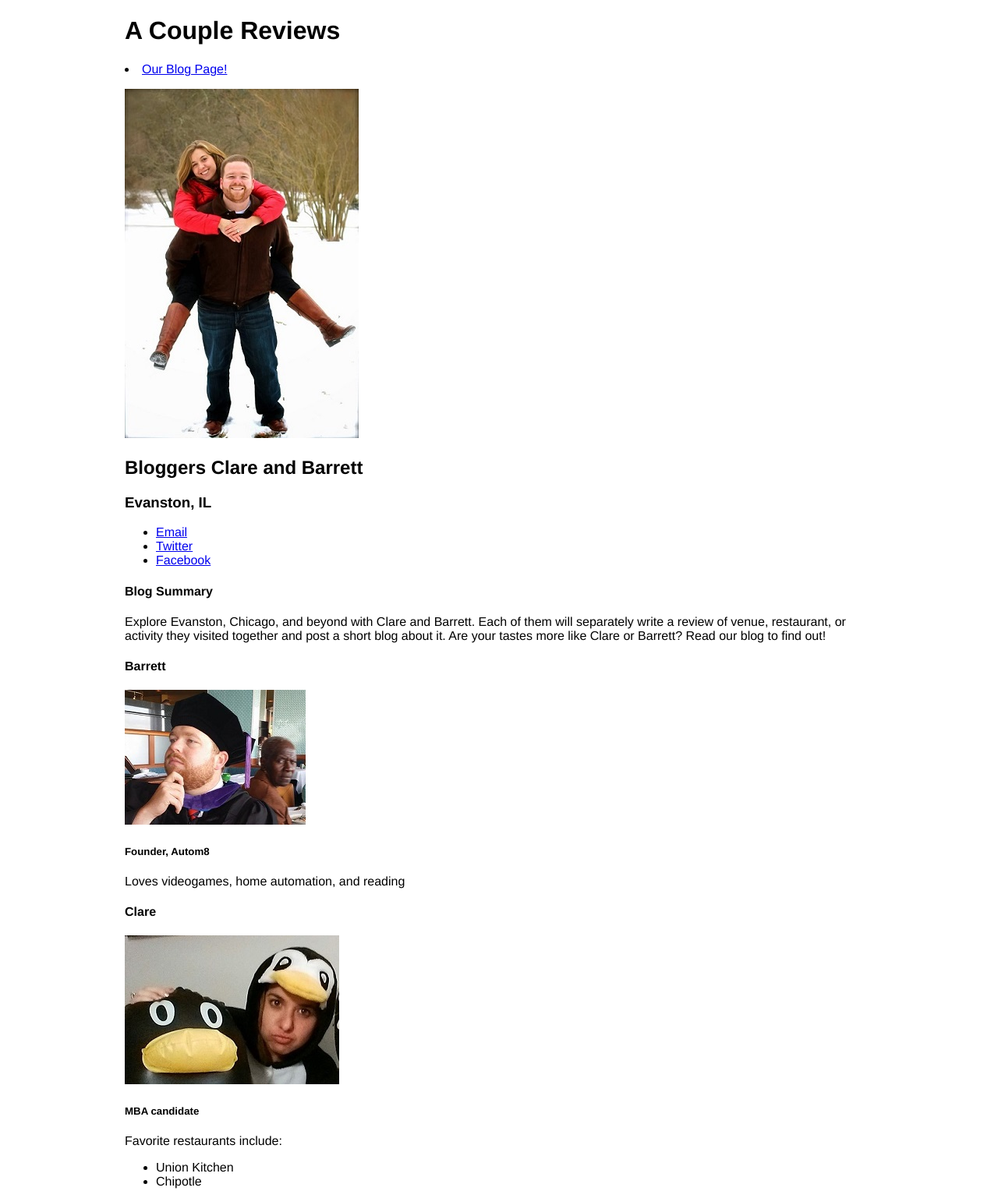
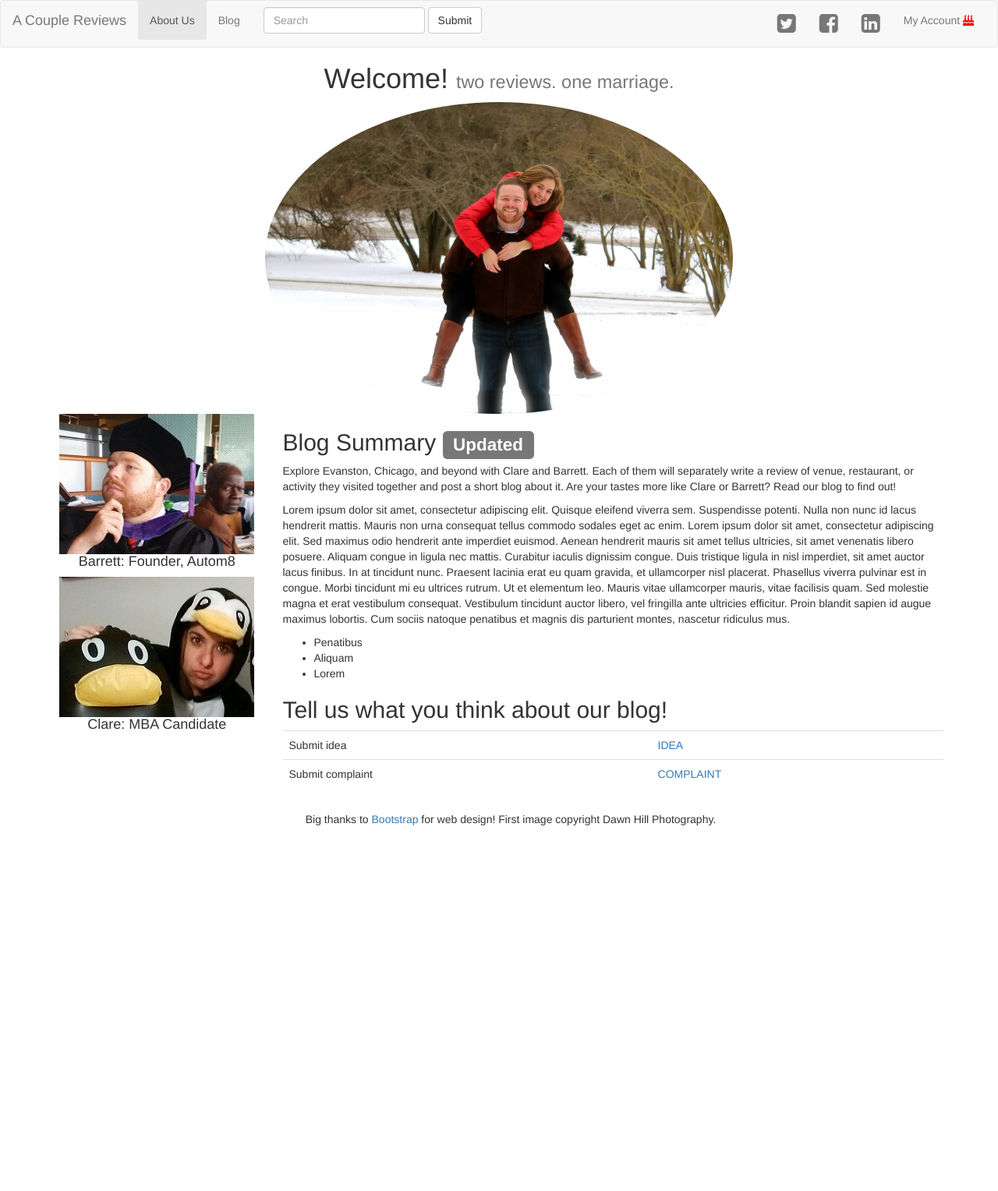
Before and after one commit to cea910/cea910.github.io, a plain HTML site: page index.html in a window 1280 px wide. Shown: the whole page at 78% size. After the commit the page ends 1071 px from the top, so only its background shows below. Drawn offline with nearby package versions, Linux system fonts and the light colour scheme.

Commit message:
HW3 Updates

```diff
--- a/index.html
+++ b/index.html
@@ -1,48 +1,127 @@
 <!DOCTYPE html>
 <html>
+
 <head>
   <title>Blog: A Couple Reviews</title>
   <meta charset="UTF-8">
-  <link rel="stylesheet" type="text/css" href="stylesheets/style.css">
+  <link rel="stylesheet" href="https://maxcdn.bootstrapcdn.com/bootstrap/3.3.2/css/bootstrap.min.css">
+  <link rel="stylesheet" href="https://maxcdn.bootstrapcdn.com/font-awesome/4.3.0/css/font-awesome.min.css">
+  <script src="https://maxcdn.bootstrapcdn.com/bootstrap/3.3.2/js/bootstrap.min.js"></script>
+
+  <style>
+  .fa-birthday-cake { color: red;}
+  </style>
 </head>
+
 <body>
-  <div id="wrapper">
-    <h1>A Couple Reviews</h1>
-    <li><a href="blogpage.html">Our Blog Page!</a></li>
+
+<!-- Navigation Bar -->
+
+  <nav class="navbar navbar-default">
+    <div class="container-fluid">
+      <!-- Brand and toggle get grouped for better mobile display -->
+      <div class="navbar-header">
+        <button type="button" class="navbar-toggle collapsed" data-toggle="collapse" data-target="#bs-example-navbar-collapse-1">
+          <span class="sr-only">Toggle navigation</span>
+          <span class="icon-bar"></span>
+          <span class="icon-bar"></span>
+          <span class="icon-bar"></span>
+        </button>
+        <a class="navbar-brand" href="#">A Couple Reviews</a>
+      </div>
+
+      <!-- Collect the nav links, forms, and other content for toggling -->
+      <div class="collapse navbar-collapse" id="bs-example-navbar-collapse-1">
+        <ul class="nav navbar-nav">
+          <li class="active"><a href="#">About Us<span class="sr-only">(current)</span></a></li>
+          <li><a href="blogpage.html">Blog</a></li>
+        </ul>
+        <form class="navbar-form navbar-left" role="search">
+          <div class="form-group">
+            <input type="text" class="form-control" placeholder="Search">
+          </div>
+          <button type="submit" class="btn btn-default">Submit</button>
+        </form>
+        <ul class="nav navbar-nav navbar-right">
+          <li><a href="http://www.twitter.com/acouplereviews"><i class="fa fa-twitter-square fa-2x"></i></a></li>
+          <li><a href="http://www.facebook.com/acouplereviews"><i class="fa fa-facebook-square fa-2x"></i></a></li>
+          <li><a href="http://www.linkedin.com/in/acouplereviews"><i class="fa fa-linkedin-square fa-2x"></i></a></li>
+          <li><a href="#">My Account <i class="fa fa-birthday-cake"></i>
+        </ul>
+        </a>
+        </li>
+        </ul>
+      </div><!-- /.navbar-collapse -->
+    </div><!-- /.container-fluid -->
+  </nav>
+
+<!-- Header -->
+
+<center>
+    <h1>Welcome! <small>two reviews. one marriage.</small></h1
+    <div class="img-responsive">
+    <img class="img-circle" src="images/headerphoto.jpg" height="400" width="600">
+</center>
+
+<div class="container">
+<div class="row">
+
+<!-- Left Sidebar -->
+
+<div class="col-md-3">
+    <center><img class="media-object" src="images/barrett.jpg" height="180" width="250">
+    <h4 class="media-body">Barrett: Founder, Autom8</h4></center>
+    <p> </p>
+    <center><img class="media-object" src="images/penguinclare.jpg" height="180" width="250">
+    <h4 class="media-body">Clare: MBA Candidate</h4></center>
+</div>
+
+<!-- Content -->
+
+<div class="col-md-9">
+  <h2>Blog Summary <span class="label label-default">Updated</span></h2>
+
     <p>
-      <img src="images/acouplereviewsphoto.jpg">
+      Explore Evanston, Chicago, and beyond with Clare and Barrett. Each of them will separately write a review of venue, restaurant, or activity they visited together and post a short blog about it. Are your tastes more like Clare or Barrett? Read our blog to find out!
     </p>
-    <h2>Bloggers Clare and Barrett</h2>
-    <h3>Evanston, IL</h3>
-    <section>
-      <ul>
-        <li><a href="mailto:acouplereviews@gmail.com">Email</a></li>
-        <li><a href="http://twitter.com/acouplereviews">Twitter</a></li>
-        <li><a href="http://facebook.com/acouplereviews">Facebook</a></li>
-      </ul>
-    </section>
-    <section>
-      <h4>Blog Summary</h4>
-      <p>
-        Explore Evanston, Chicago, and beyond with Clare and Barrett. Each of them will separately write a review of venue, restaurant, or activity they visited together and post a short blog about it. Are your tastes more like Clare or Barrett? Read our blog to find out!
-      </p>
-    </section>
-    <section>
-      <h4>Barrett</h4><img src="images/barrett.jpg">
-      <section>
-        <h5>Founder, Autom8</h5>
-        <p>Loves videogames, home automation, and reading</p>
-    </section>
-    <section>
-      <h4>Clare</h4><img src="images/penguinclare.jpg">
-      <section>
-        <h5>MBA candidate</h5>
-        <p>Favorite restaurants include:</p>
-        <ul>
-        <li>Union Kitchen</li>
-        <li>Chipotle</li>
-      </ul>
-    </section>
+
+    <p> Lorem ipsum dolor sit amet, consectetur adipiscing elit. Quisque eleifend viverra sem. Suspendisse potenti. Nulla non nunc id lacus hendrerit mattis. Mauris non urna consequat tellus commodo sodales eget ac enim. Lorem ipsum dolor sit amet, consectetur adipiscing elit. Sed maximus odio hendrerit ante imperdiet euismod. Aenean hendrerit mauris sit amet tellus ultricies, sit amet venenatis libero posuere. Aliquam congue in ligula nec mattis. Curabitur iaculis dignissim congue. Duis tristique ligula in nisl imperdiet, sit amet auctor lacus finibus. In at tincidunt nunc. Praesent lacinia erat eu quam gravida, et ullamcorper nisl placerat. Phasellus viverra pulvinar est in congue. Morbi tincidunt mi eu ultrices rutrum. Ut et elementum leo. Mauris vitae ullamcorper mauris, vitae facilisis quam. Sed molestie magna et erat vestibulum consequat. Vestibulum tincidunt auctor libero, vel fringilla ante ultricies efficitur. Proin blandit sapien id augue maximus lobortis. Cum sociis natoque penatibus et magnis dis parturient montes, nascetur ridiculus mus.
+    </p>
+
+  <ul>
+    <li>Penatibus</li>
+    <li>Aliquam</li>
+    <li>Lorem</li>
+  </ul>
+    <h2>Tell us what you think about our blog!</h2>
+      <table class="table table-hover">
+        <tr>
+          <td>Submit idea </td>
+          <td><a href="mailto:acouplereviews@gmail.com">IDEA</a></td>
+        </tr>
+        <tr>
+          <td>Submit complaint </td>
+          <td><a href="mailto:acouplereviews@gmail.com">COMPLAINT</a></td>
+        </tr>
+    </table>
+    </div>
+    </div>
+
+<!-- Footer -->
+<footer>
+  <div class="container">
+    <div class="row">
+      <div class="col-md-12">
+        <center>
+        <p> </p>
+        <p>Big thanks to <a href="http://getbootstrap.com">Bootstrap</a> for web design! First image copyright Dawn Hill Photography.</p>
+        <center>
+      </div>
+    </div>
   </div>
+</footer>
+
+</div>
+</div>
 </body>
 </html>
--- a/style.css
+++ /dev/null
@@ -1,9 +0,0 @@
-body {
-  font-family: 'helvetica neue', arial, sans-serif;
-  font-weight: 300;
-  background: url(linedpaper.png) repeat;
-}
-#wrapper {
-  width: 960px;
-  margin: 20px auto;
-}
--- a/stylesheets/blogpage-style.css
+++ b/stylesheets/blogpage-style.css
@@ -16,8 +16,8 @@ a {
   font-family: cursive;
 }
 
-p, li {
-  font-size: 13px;
+p, li, th, td {
+  font-size: 14px;
   font-height: 20px;
 }
 
@@ -27,20 +27,16 @@ img {
   border: 1px darkgray;
 }
 
-#blogsummary {
-  float: right;
-  font-size: 10px;
-}
-
 #barrett {
-  float: right;
+  float: left;
   height: 200px;
+  margin-right: 40px;
 }
 
 #clare {
-  float: right;
+  float: left;
   background-color: darkgray;
-  padding: 30px;
+  padding: 60px;
   border: 1px darkgray;
   margin-top: 15px;
   margin-bottom: 15px;
```
Also changed, not shown: blogpage.html (+1 -1 lines), images/headerphoto.JPG (added), images/linedpaper.png (renamed from linedpaper.png).
